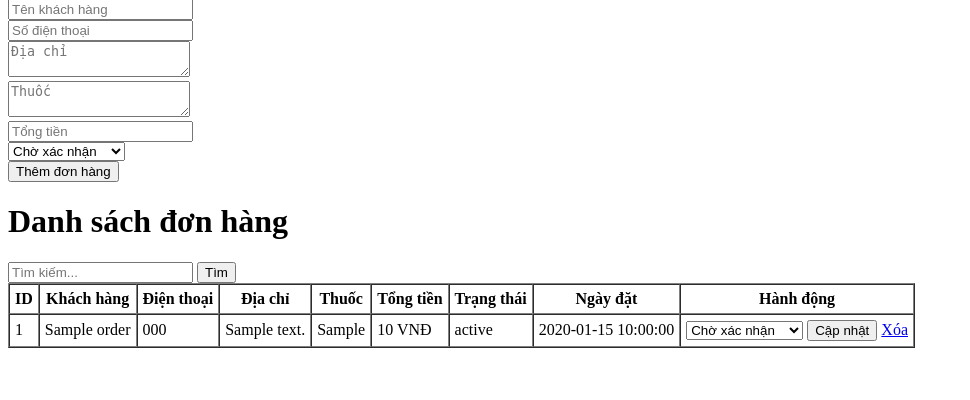
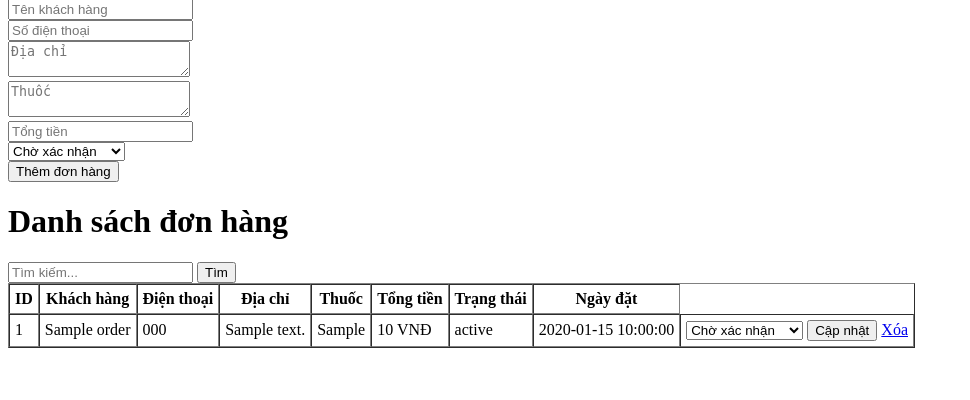
Before and after one commit to hoangyen-0612/BTL-chuy-n-, a PHP site: page /don_dat.php in a window 1280 px wide. Shown: the part 81-481 px from the top of the page, without its empty margins (0-970 px from the left). Run offline with PHP 8.4, Linux system fonts and the light colour scheme; tables that the repository leaves empty or names only in its code hold one stand-in row (values such as "Sample post").

Commit message:
Update don_dat.php

```diff
--- a/don_dat.php
+++ b/don_dat.php
@@ -151,7 +151,6 @@ try {
             <th>Tổng tiền</th>
             <th>Trạng thái</th>
             <th>Ngày đặt</th>
-            <th>Hành động</th>
         </tr>
         <?php foreach ($orders as $order): ?>
         <tr>
```
